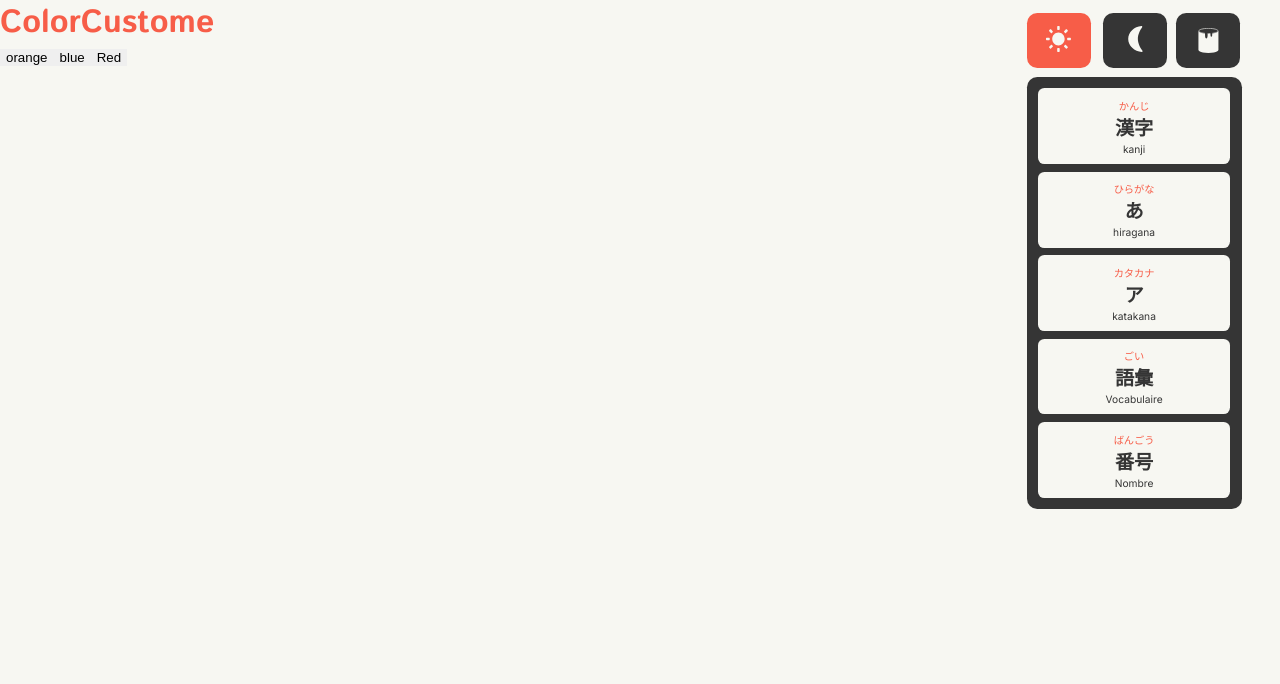
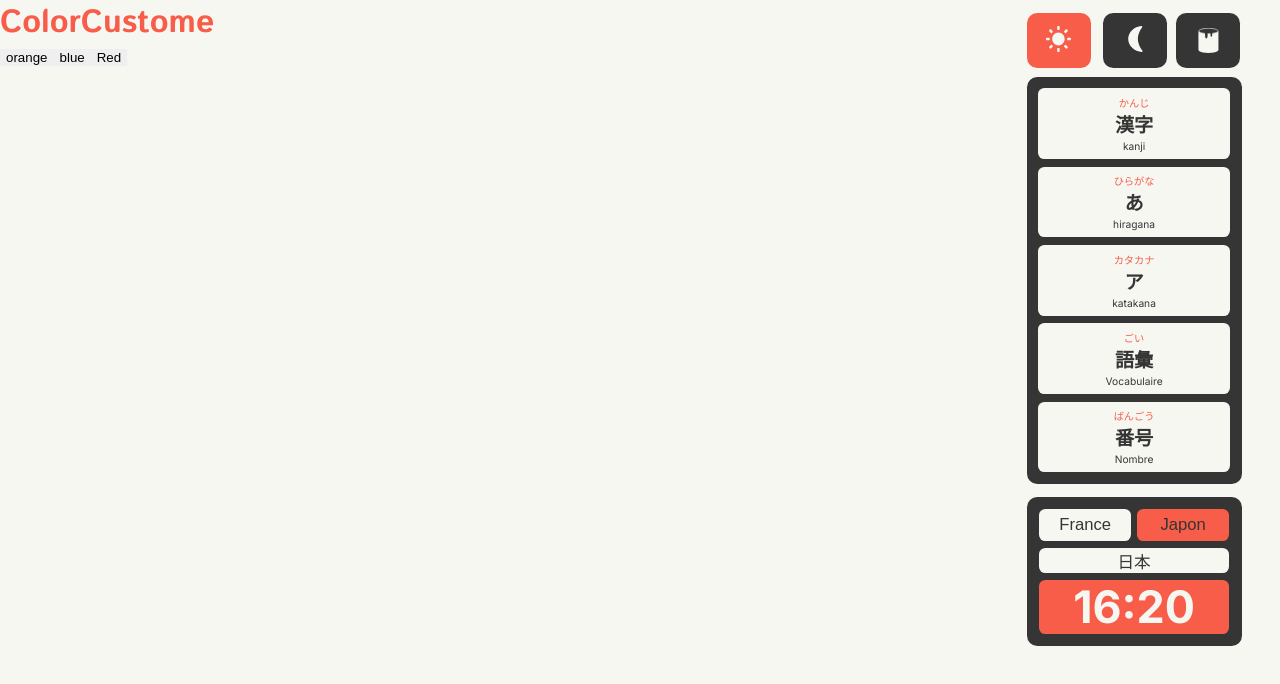
Before and after one commit to Thomasfouquereau/Nihongo, a React (Vite) app: page /color in a window 1280 px wide. Shown: the top 684 px of the page. Built offline with nearby package versions, Linux system fonts and the light colour scheme.

Commit message:
chore: Add Horloge component to Nav and update styles

```diff
--- a/src/component/nav/Nav.jsx
+++ b/src/component/nav/Nav.jsx
@@ -1,5 +1,6 @@
 import NavMenu from './nav menu/NavMenu';
 import styled from 'styled-components';
+import Horloge from './horloge/Horloge';
 
 const Container = styled.div`
     display: flex;
@@ -7,13 +8,14 @@ const Container = styled.div`
     position: absolute;
     right: 3vw;
     top: 6vw;
+    gap: 1vw;
 `;
 
 export default function Nav() {
     return (
         <Container>
-
             <NavMenu />
+            <Horloge />
         </Container>
     );
 }
--- a/src/component/nav/horloge/Horloge.jsx
+++ b/src/component/nav/horloge/Horloge.jsx
@@ -0,0 +1,100 @@
+import { useState, useEffect } from 'react';
+import styled from 'styled-components';
+import { useSelector } from 'react-redux';
+
+const Container = styled.div`
+    display: flex;
+    flex-direction: column;
+    background-color: ${(props) => props.$bgColor};
+    color: ${(props) => props.$fontColor};
+    max-width: 15vw;
+    height: 9.7vw;
+    padding: 1vw;
+    border-radius: 0.8vw;
+    gap: 0.5vw;
+`;
+
+const ButtonConatiner = styled.div`
+    display: flex;
+    gap: 0.5vw;
+    button{
+        width: 50%;
+        font-size: 1.3vw;
+        height: 2.5vw;
+        border-radius: 0.5vw;
+        border: none;
+        cursor: pointer;
+        color: ${(props) => props.$fontColor};
+    }
+`;
+
+const Pays = styled.div`
+    background-color: ${(props) => props.$mainBgColor};
+    display: flex;
+    align-items: center;
+    justify-content: center;
+    width: 100%;
+    font-size: 1.3vw;
+    height: 2.5vw;
+    border-radius: 0.5vw;
+`;
+
+const Heure = styled.span`
+    font-weight: 700;
+    display: flex;
+    align-items: center;
+    justify-content: center;
+    font-size: 3.5vw;
+    background-color: ${(props) => props.$color};
+    color: ${(props) => props.$mainBgColor};
+    margin: 0;
+    border-radius: 0.5vw;
+`;
+
+export default function Horloge() {
+    const { bgColor, fontColor, mainBgColor } = useSelector((state) => state.mode);
+    const { color } = useSelector((state) => state.color);
+    const [pays, setPays] = useState('日本');
+    const [heure, setHeure] = useState(new Date().toLocaleTimeString('ja-JP', { timeZone: 'Asia/Tokyo' }));
+
+    useEffect(() => {
+        const interval = setInterval(() => {
+            setHeure(new Date().toLocaleTimeString(pays === 'フランス' ? 'fr-FR' : 'ja-JP', {
+                timeZone: pays === 'フランス' ? 'Europe/Paris' : 'Asia/Tokyo',
+                hour: '2-digit',
+                minute: '2-digit'
+            }));
+        }, 10);
+
+        return () => clearInterval(interval);
+    }, [pays]);
+
+    const changerPays = (nouveauPays) => {
+        if (nouveauPays === 'France') {
+            setPays('フランス');
+        } else {
+            setPays('日本');
+        }
+    };
+
+    return (
+        <Container $bgColor={bgColor} $fontColor={fontColor}>
+            <ButtonConatiner $mainBgColor={mainBgColor} $fontColor={fontColor}>
+                <button
+                    onClick={() => changerPays('France')}
+                    style={{ backgroundColor: pays === 'フランス' ? color : mainBgColor }}
+                >
+                    France
+                </button>
+                <button
+                    onClick={() => changerPays('Japon')}
+                    style={{ backgroundColor: pays === '日本' ? color : mainBgColor }}
+                >
+                    Japon
+                </button>
+            </ButtonConatiner>
+            <Pays $mainBgColor={mainBgColor}>{pays}</Pays>
+            <Heure $color={color} $mainBgColor={mainBgColor}>{heure}</Heure>
+        </Container>
+    );
+}
--- a/src/component/nav/nav menu/NavMenu.jsx
+++ b/src/component/nav/nav menu/NavMenu.jsx
@@ -8,7 +8,7 @@ const Nav = styled.nav`
     padding: 0.9vw;
     border-radius: 0.8vw;
     width: 15vw;
-    height: 32vw;
+    height: 30vw;
     display: flex;
     flex-direction: column;
     justify-content: space-between;
--- a/src/component/store.jsx
+++ b/src/component/store.jsx
@@ -2,7 +2,7 @@ import { configureStore, createSlice } from '@reduxjs/toolkit';
 
 // Initial State
 const initialStateColor = {
-    color: '#F75D48', // Valeur par défaut
+    color: '#F75D48',
 };
 
 const initialStateMode = {
```
